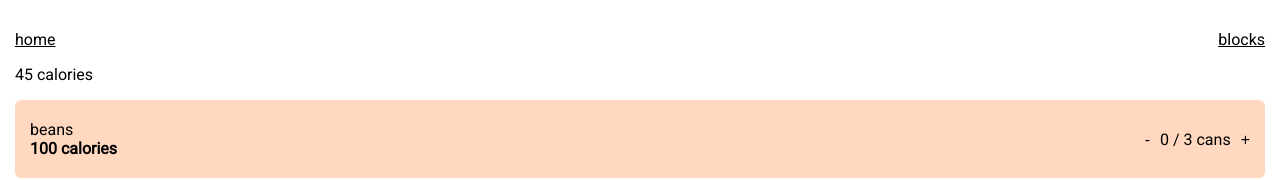
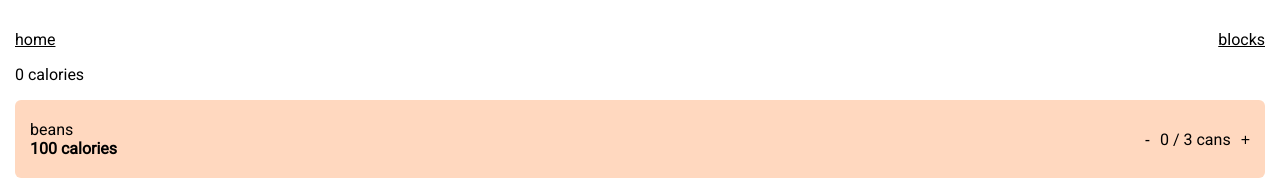
Before and after one commit to colorlessenergy/calorie-tracker, a Next.js app: page /day/1 in a window 1280 px wide. Shown: the top 180 px of the page. Built offline with nearby package versions, Linux system fonts and the light colour scheme.

Commit message:
add functionality to show total calories

```diff
--- a/pages/day/[date].js
+++ b/pages/day/[date].js
@@ -16,12 +16,21 @@ export default function Date () {
         }
     }, [ date ]);
 
+    const [ totalCalories, setTotalCalories ] = useState(0);
+    useEffect(() => {
+        let calories = 0;
+        foodBlocks.forEach((foodBlock) => {
+            calories = foodBlock.amount * foodBlock.calories;
+        });
+        setTotalCalories(calories);
+    }, [ foodBlocks ])
+
     return (
         <>
             <Nav />
 
             <p className="mx-15">
-                45 calories
+                { totalCalories } calories
             </p>
 
             { foodBlocks.map((foodBlock, index) => {
```
